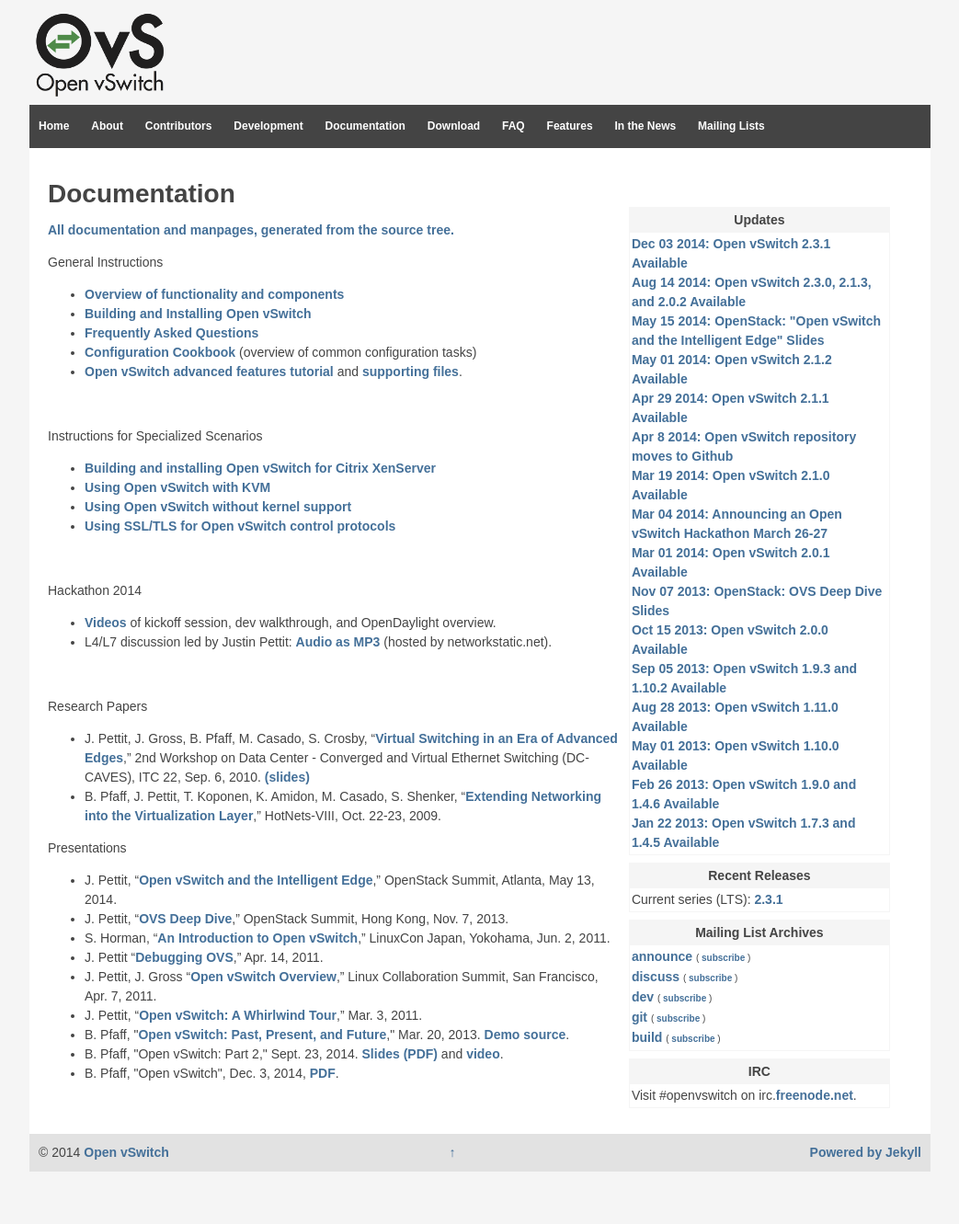
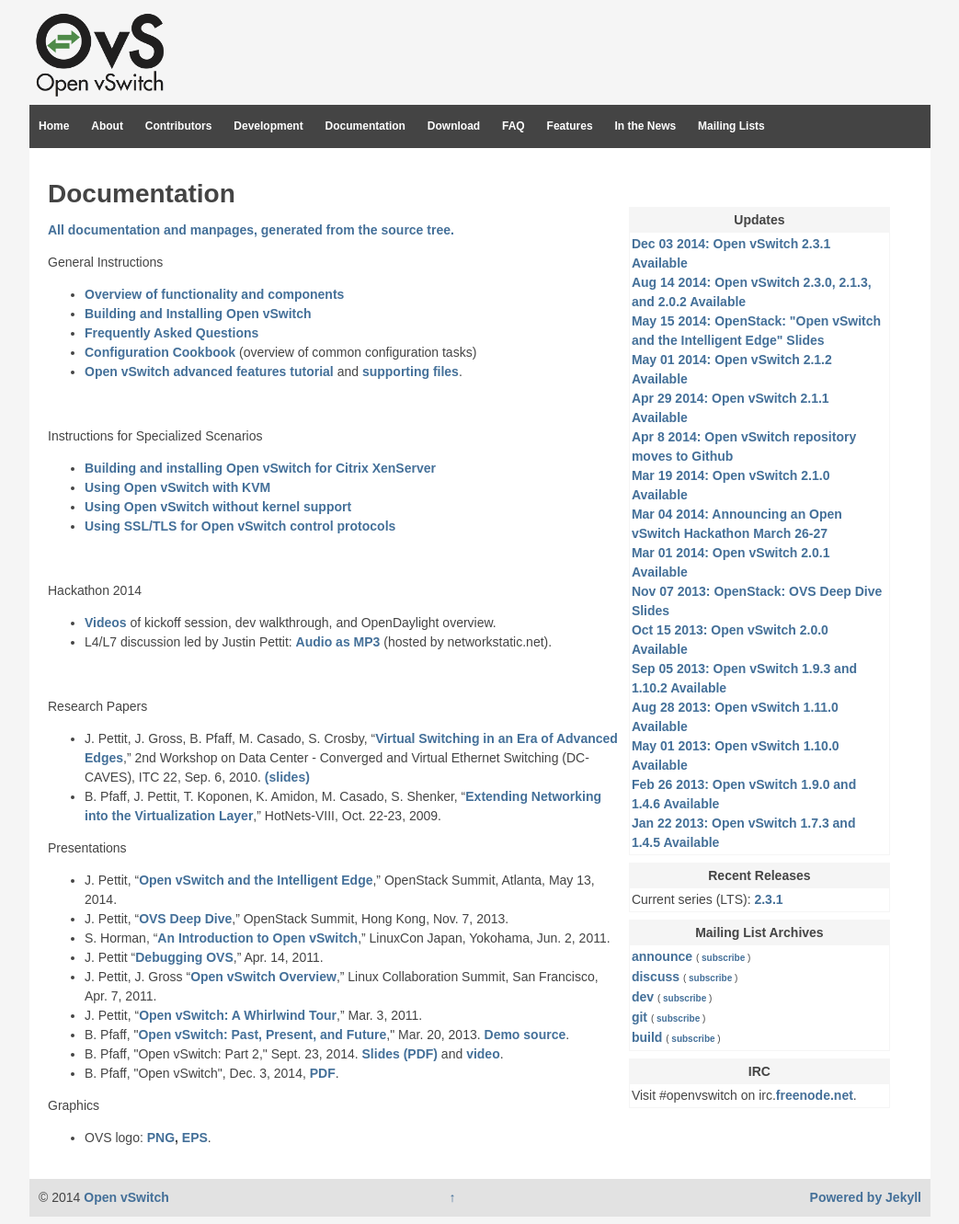
Before and after one commit to openvswitch/openvswitch.github.io, a Jekyll site: the page built from support/index.html, in a window 1280 px wide. Shown: the whole page at 92% size, without its empty margins (118-1161 px from the left). Built offline with Jekyll 4.4.1, drawn with Linux system fonts in a browser that asks for light colours; before the commit the page ends 1282 px from its top, so only the background shows below that.

Commit message:
support: Add OVS logo in EPS format.

```diff
--- a/support/index.html
+++ b/support/index.html
@@ -60,3 +60,7 @@
 <li>B. Pfaff, "Open vSwitch: Part 2," Sept. 23, 2014. <a href="{{site.ovsurl}}/slides/banv2014.pdf">Slides (PDF)</a> and <a href="http://www.youtube.com/watch?v=SZWzF9JRIw0">video</a>.</li>
 <li>B. Pfaff, "Open vSwitch", Dec. 3, 2014, <a href="{{site.ovsurl}}/support/slides/brkt.pdf">PDF</a>.</li>
 </ul>
+<p>Graphics</p>
+<ul>
+<li>OVS logo: <a href="{{site.ovsurl}}/assets/vswitch.png">PNG<a>, <a href="{{site.ovsurl}}/assets/vswitch.eps">EPS</a>.</li>
+</ul>
```
Also changed, not shown: 1 other file.
